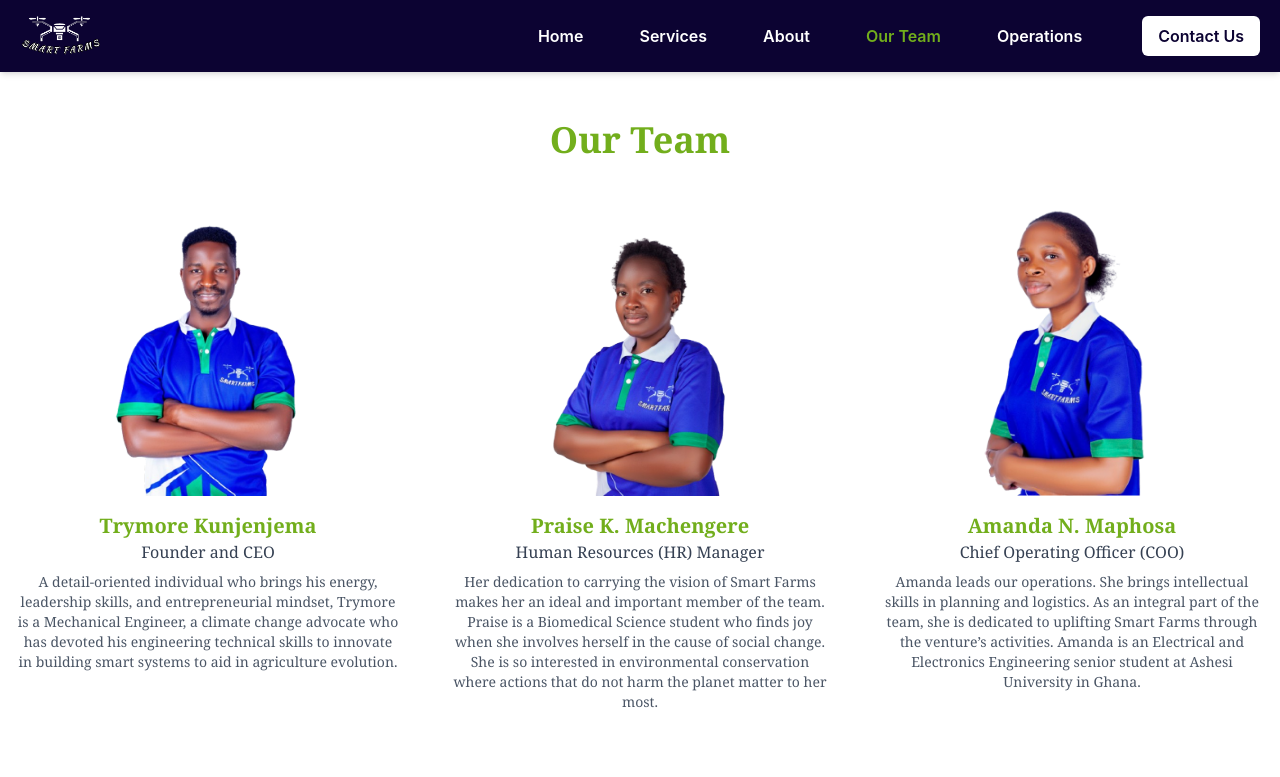
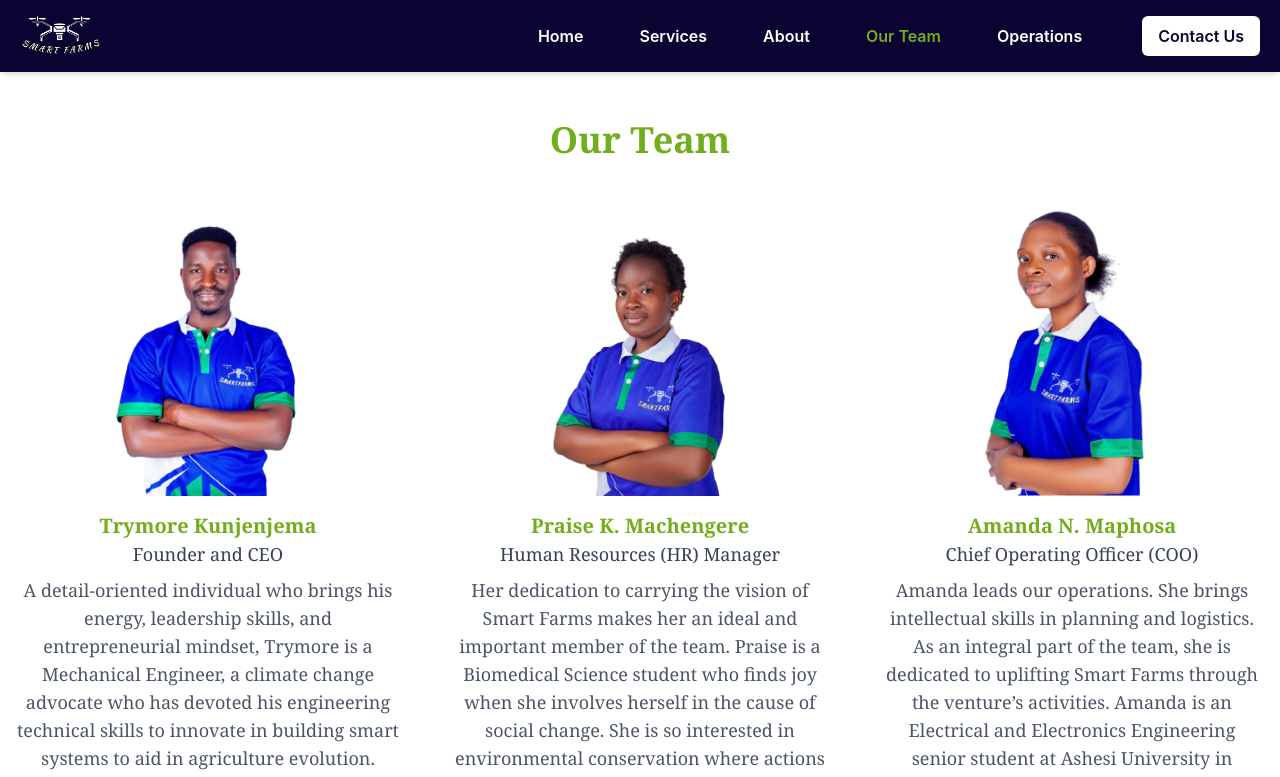
Before and after one commit to HudsonWayne/Smart-Farms, a Next.js app: page /our-team in a window 1280 px wide. Shown: the top 777 px of the page. Built offline with nearby package versions, Linux system fonts and the light colour scheme; a web font is replaced by a local one.

Commit message:
initial commit

```diff
--- a/src/pages/our-team.tsx
+++ b/src/pages/our-team.tsx
@@ -15,13 +15,13 @@ export default function OurTeamPage() {
         {/* Team Member 1 */}
         <div className="text-center">
           <img
-            src="/founder2.png" // Updated image path for Trymore
+            src="/founder2.png"
             alt="Trymore Kunjenjema"
-            className="w-full h-72 mx-auto mb-4 object-contain" // Ensure image is fully visible without cropping
+            className="w-full h-72 mx-auto mb-4 object-contain"
           />
           <h3 className="text-xl font-bold" style={{ color: "#72AE1C" }}>Trymore Kunjenjema</h3>
-          <p className="text-gray-700 font-medium">Founder and CEO</p>
-          <p className="text-gray-600 text-sm mt-2">
+          <p className="text-gray-700 font-medium text-lg">Founder and CEO</p>
+          <p className="text-gray-600 text-lg mt-2">
             A detail-oriented individual who brings his energy, leadership skills, and entrepreneurial mindset, Trymore is a Mechanical Engineer, a climate change advocate who has devoted his engineering technical skills to innovate in building smart systems to aid in agriculture evolution.
           </p>
         </div>
@@ -29,13 +29,13 @@ export default function OurTeamPage() {
         {/* Team Member 2 */}
         <div className="text-center">
           <img
-            src="/girl1.png" // Updated image path for Praise
+            src="/girl1.png"
             alt="Praise K. Machengere"
-            className="w-full h-72 mx-auto mb-4 object-contain" // Ensure image is fully visible without cropping
+            className="w-full h-72 mx-auto mb-4 object-contain"
           />
           <h3 className="text-xl font-bold" style={{ color: "#72AE1C" }}>Praise K. Machengere</h3>
-          <p className="text-gray-700 font-medium">Human Resources (HR) Manager</p>
-          <p className="text-gray-600 text-sm mt-2">
+          <p className="text-gray-700 font-medium text-lg">Human Resources (HR) Manager</p>
+          <p className="text-gray-600 text-lg mt-2">
             Her dedication to carrying the vision of Smart Farms makes her an ideal and important member of the team. Praise is a Biomedical Science student who finds joy when she involves herself in the cause of social change. She is so interested in environmental conservation where actions that do not harm the planet matter to her most.
           </p>
         </div>
@@ -43,13 +43,13 @@ export default function OurTeamPage() {
         {/* Team Member 3 */}
         <div className="text-center">
           <img
-            src="/girl 2.png" // Updated image path for Amanda
+            src="/girl 2.png"
             alt="Amanda N. Maphosa"
-            className="w-full h-72 mx-auto mb-4 object-contain" // Ensure image is fully visible without cropping
+            className="w-full h-72 mx-auto mb-4 object-contain"
           />
           <h3 className="text-xl font-bold" style={{ color: "#72AE1C" }}>Amanda N. Maphosa</h3>
-          <p className="text-gray-700 font-medium">Chief Operating Officer (COO)</p>
-          <p className="text-gray-600 text-sm mt-2">
+          <p className="text-gray-700 font-medium text-lg">Chief Operating Officer (COO)</p>
+          <p className="text-gray-600 text-lg mt-2">
             Amanda leads our operations. She brings intellectual skills in planning and logistics. As an integral part of the team, she is dedicated to uplifting Smart Farms through the venture’s activities. Amanda is an Electrical and Electronics Engineering senior student at Ashesi University in Ghana.
           </p>
         </div>
@@ -60,7 +60,7 @@ export default function OurTeamPage() {
         <h2 className="text-4xl font-bold" style={{ color: "#72AE1C" }} mb-4>
           The driving force for Smart Farms.
         </h2>
-        <p className="text-xl text-gray-700 max-w-7xl mx-auto">
+        <p className="text-lg text-gray-700 max-w-7xl mx-auto mt-4">
           “At Smart Farms, we are more than just a team, we are a movement of passionate, young innovators committed to transforming agriculture through technology. Our team is proudly youth-led, driven by a deep understanding of the challenges faced by small-scale farmers and a bold vision to create smarter, more sustainable solutions for the future. We believe that youth are not just the leaders of tomorrow, they are the changemakers of today. Our dynamic team brings together fresh ideas, technical expertise, and a strong sense of purpose to bridge the gap between traditional farming and the digital age. We are also proud of our gender-diverse team, made up of one male and two females, working side by side to challenge norms and ensure inclusive innovation in agriculture. Our diversity is our strength, helps us see problems differently, build empathy with the communities we serve, and co-create solutions that are practical and impactful”.
         </p>
       </div>
```
